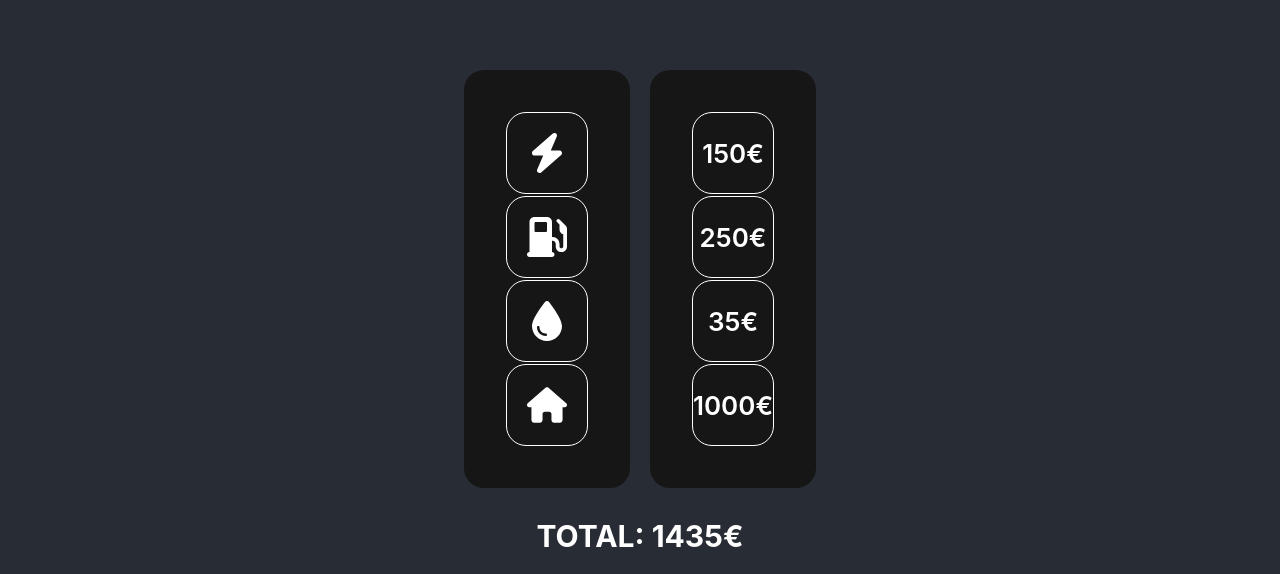
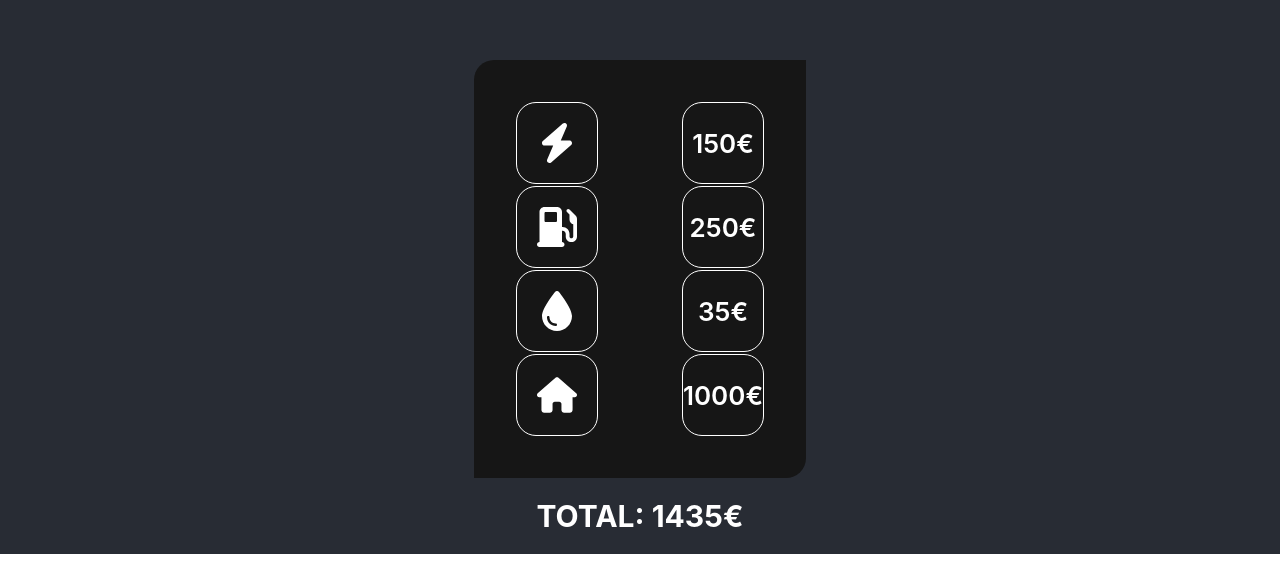
Before and after one commit to Vahdian/poshSite, a React (Create React App) app: page / in a window 1280 px wide. Shown: the part 580-1154 px from the top of the page. Built offline with nearby package versions, Linux system fonts and the light colour scheme.

Commit message:
new features2

```diff
--- a/src/pages/mainPage/MainPage.css
+++ b/src/pages/mainPage/MainPage.css
@@ -21,15 +21,26 @@
 
 
 
-.box{
+.box1{
    margin: 10px;
     align-content: center;
     background-color: rgb(22, 22, 22);
-    border-radius: 20px;
+    border-top-left-radius: 20px;
     padding: 40px;
+    margin: 0;
 
 }
 
+.box2{
+    margin: 10px;
+     align-content: center;
+     background-color: rgb(22, 22, 22);
+     border-radius: 0px;
+     padding: 40px;
+     margin: 0;
+     border-bottom-right-radius: 20px ;
+
+ }
 
 .button{
     padding: 20px;
--- a/src/pages/mainPage/MainPage.jsx
+++ b/src/pages/mainPage/MainPage.jsx
@@ -60,7 +60,7 @@ export default function MainPage() {
         </select>
       </div>
       <div className="mainTable">
-        <div className="box">
+        <div className="box1">
           <div>
             <FontAwesomeIcon icon={faBolt} className="button" />
           </div>
@@ -74,7 +74,7 @@ export default function MainPage() {
             <FontAwesomeIcon icon={faHouse} className="button" />
           </div>
         </div>
-        <div className="box">
+        <div className="box2">
           {electricity ? (
             <div className="button">
               <div onClick={showElectricity}>
```
